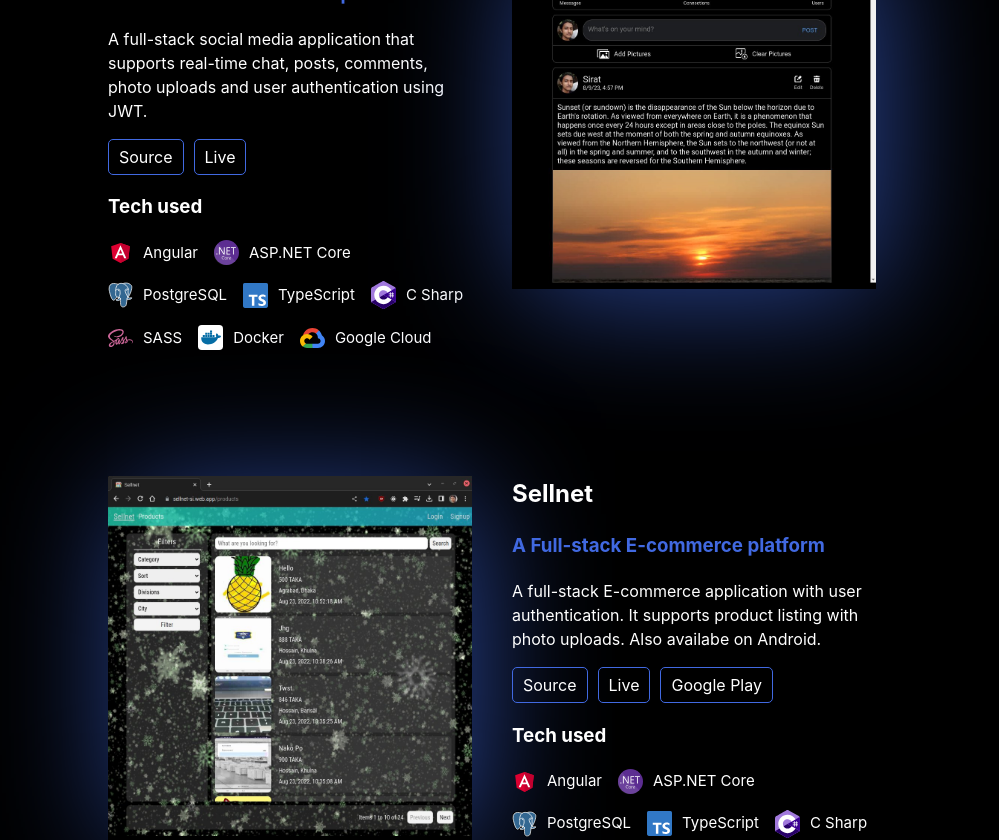
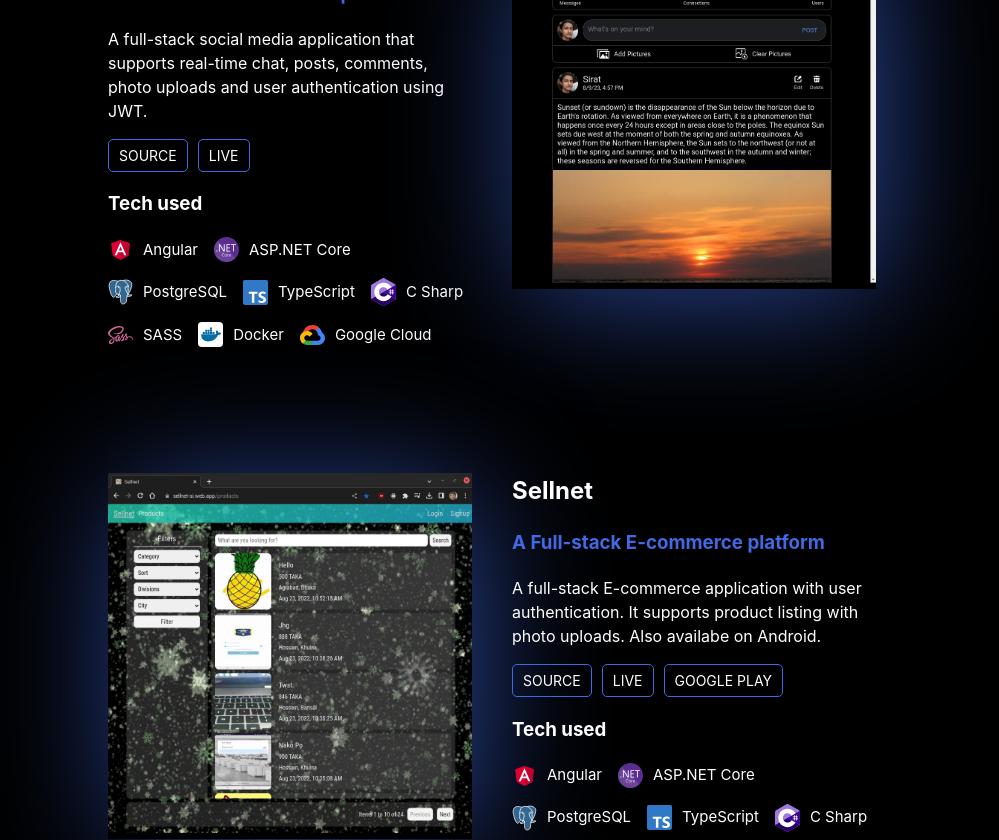
Before and after one commit to heronet/report, a React (Vite) app: page / in a window 1280 px wide. Shown: the part 1300-2140 px from the top of the page, without its empty margins (148-1147 px from the left). Built offline with nearby package versions, Linux system fonts and the light colour scheme.

Commit message:
minor fix

```diff
--- a/src/components/Projects/Project/project.module.scss
+++ b/src/components/Projects/Project/project.module.scss
@@ -48,6 +48,8 @@
     color: white;
     display: inline-block;
     transition: all 0.15s ease-in-out;
+    font-size: 14px;
+    text-transform: uppercase;
   }
   .link:hover {
     box-shadow: 0 0 10px 0 royalblue inset, 0 0 20px 2px royalblue;
```
